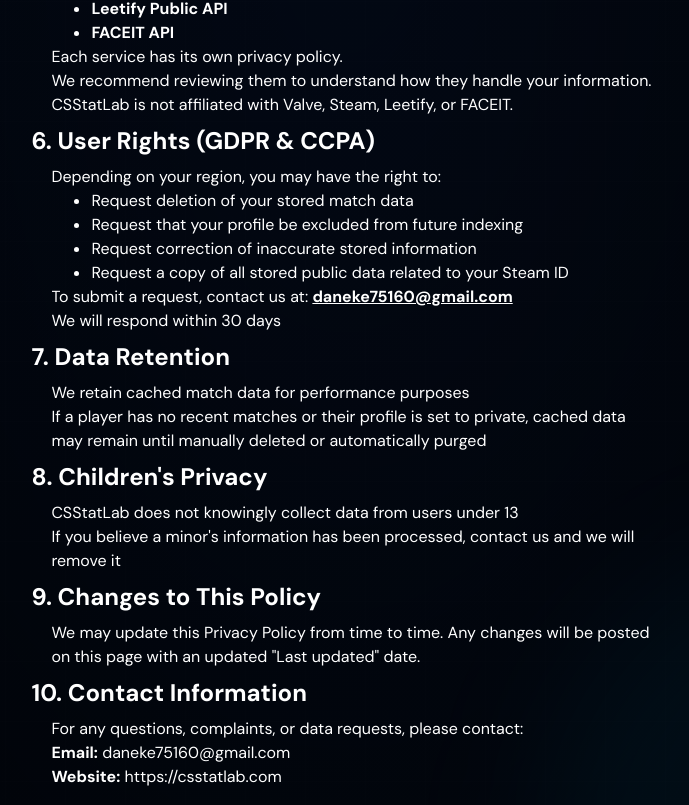
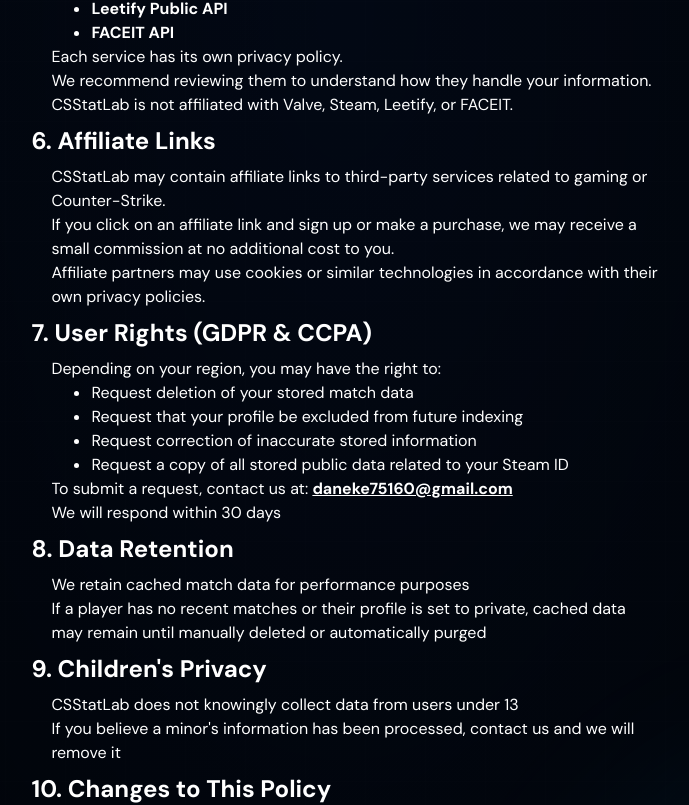
Before and after one commit to danielekeberg/CSStatLab, a Next.js app: page /privacy in a window 1280 px wide. Shown: the part 1319-2124 px from the top of the page, without its empty margins (295-984 px from the left). Built offline with nearby package versions, Linux system fonts and the light colour scheme.

Commit message:
Update Privacy

```diff
--- a/app/privacy/page.tsx
+++ b/app/privacy/page.tsx
@@ -32,7 +32,7 @@
                         <div className="my-5 flex flex-col gap-2">
                             <h3 className="text-2xl font-bold">2. Data We Collect</h3>
                             <div className="pl-5">
-                                <h3 className="text-xl font-bold">2.1 Public PLayer Data</h3>
+                                <h3 className="text-xl font-bold">2.1 Public Player Data</h3>
                                 <div className="pl-5">
                                     <p>We collect and display <strong>public accessible data</strong> from third-party services, including but not limited to:</p>
                                     <ul className="list-disc pl-10">
@@ -87,7 +87,13 @@
                                 <p>We recommend reviewing them to understand how they handle your information.</p>
                                 <p>CSStatLab is not affiliated with Valve, Steam, Leetify, or FACEIT.</p>
                             </div>
-                            <h3 className="text-2xl font-bold">6. User Rights (GDPR & CCPA)</h3>
+                            <h3 className="text-2xl font-bold">6. Affiliate Links</h3>
+                            <div className="pl-5">
+                                <p>CSStatLab may contain affiliate links to third-party services related to gaming or Counter-Strike.</p>
+                                <p>If you click on an affiliate link and sign up or make a purchase, we may receive a small commission at no additional cost to you.</p>
+                                <p>Affiliate partners may use cookies or similar technologies in accordance with their own privacy policies.</p>
+                            </div>
+                            <h3 className="text-2xl font-bold">7. User Rights (GDPR & CCPA)</h3>
                             <div className="pl-5">
                                 <p>Depending on your region, you may have the right to:</p>
                                 <ul className="list-disc pl-10">
@@ -99,21 +105,21 @@
                                 <p>To submit a request, contact us at: <strong className="underline">daneke75160@gmail.com</strong></p>
                                 <p>We will respond within 30 days</p>
                             </div>
-                            <h3 className="text-2xl font-bold">7. Data Retention</h3>
+                            <h3 className="text-2xl font-bold">8. Data Retention</h3>
                             <div className="pl-5">
                                 <p>We retain cached match data for performance purposes</p>
                                 <p>If a player has no recent matches or their profile is set to private, cached data may remain until manually deleted or automatically purged</p>
                             </div>
-                            <h3 className="text-2xl font-bold">8. Children's Privacy</h3>
+                            <h3 className="text-2xl font-bold">9. Children's Privacy</h3>
                             <div className="pl-5">
                                 <p>CSStatLab does not knowingly collect data from users under 13</p>
                                 <p>If you believe a minor's information has been processed, contact us and we will remove it</p>
                             </div>
-                            <h3 className="text-2xl font-bold">9. Changes to This Policy</h3>
+                            <h3 className="text-2xl font-bold">10. Changes to This Policy</h3>
                             <div className="pl-5">
                                 <p>We may update this Privacy Policy from time to time. Any changes will be posted on this page with an updated "Last updated" date.</p>
                             </div>
-                            <h3 className="text-2xl font-bold">10. Contact Information</h3>
+                            <h3 className="text-2xl font-bold">11. Contact Information</h3>
                             <div className="pl-5">
                                 <p>For any questions, complaints, or data requests, please contact:</p>
                                 <p><strong>Email:</strong> daneke75160@gmail.com</p>
```
